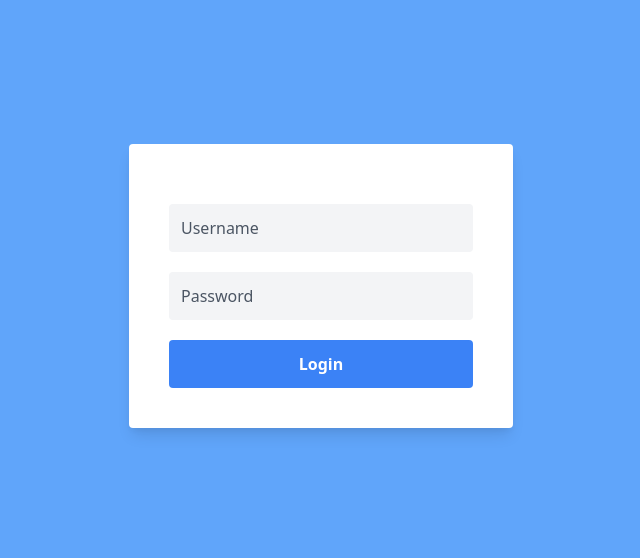
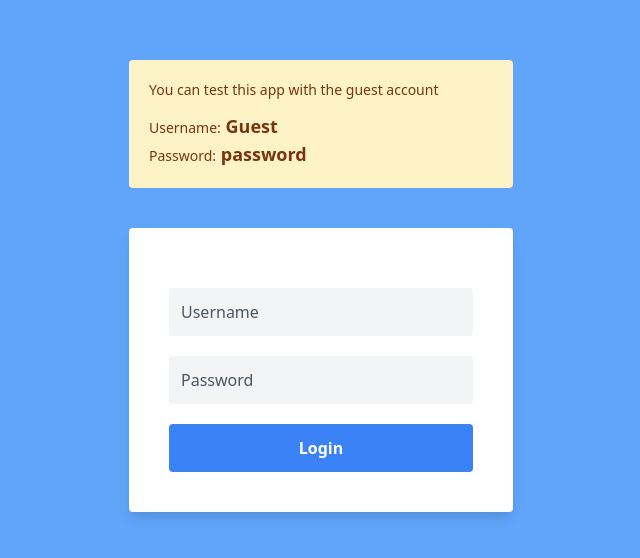
Before and after one commit to ABojo/BlogAdmin, a React (Create React App) app: page / in a window 1280 px wide. Shown: the part 114-672 px from the top of the page, without its empty margins (319-959 px from the left). Built offline with nearby package versions, Linux system fonts and the light colour scheme.

Commit message:
Added the guest account login info to the login component for test users

```diff
--- a/src/components/Login.js
+++ b/src/components/Login.js
@@ -30,6 +30,23 @@ function Login(props) {
   return (
     <div className="w-full h-screen bg-blue-400">
       <div className="login-form max-w-sm w-11/12">
+        <div className={`p-5 w-full bg-yellow-100 rounded mb-10 wobble`}>
+          <h1 className={`text-yellow-900 text-sm mb-3`}>
+            You can test this app with the guest account
+          </h1>
+
+          <p className="text-yellow-900 text-sm">
+            Username:
+            <span className=" text-yellow-900 font-bold text-lg"> Guest</span>
+          </p>
+          <p className="text-yellow-900 text-sm">
+            Password:
+            <span className=" text-yellow-900 font-bold text-lg">
+              {' '}
+              password
+            </span>
+          </p>
+        </div>
         {errorMessage && <Message text={errorMessage} success={false} />}
         <div className="inline-block p-10 w-full shadow-lg rounded bg-white ">
           {isLoading ? (
```
